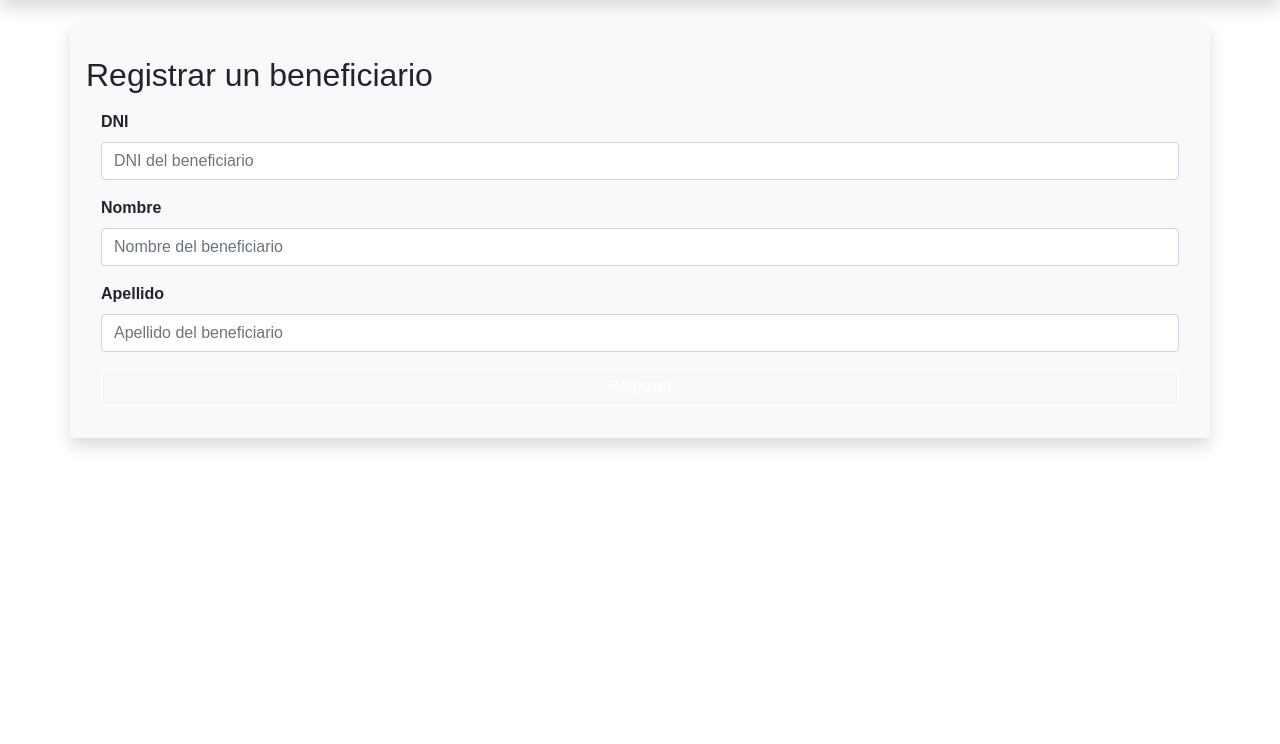
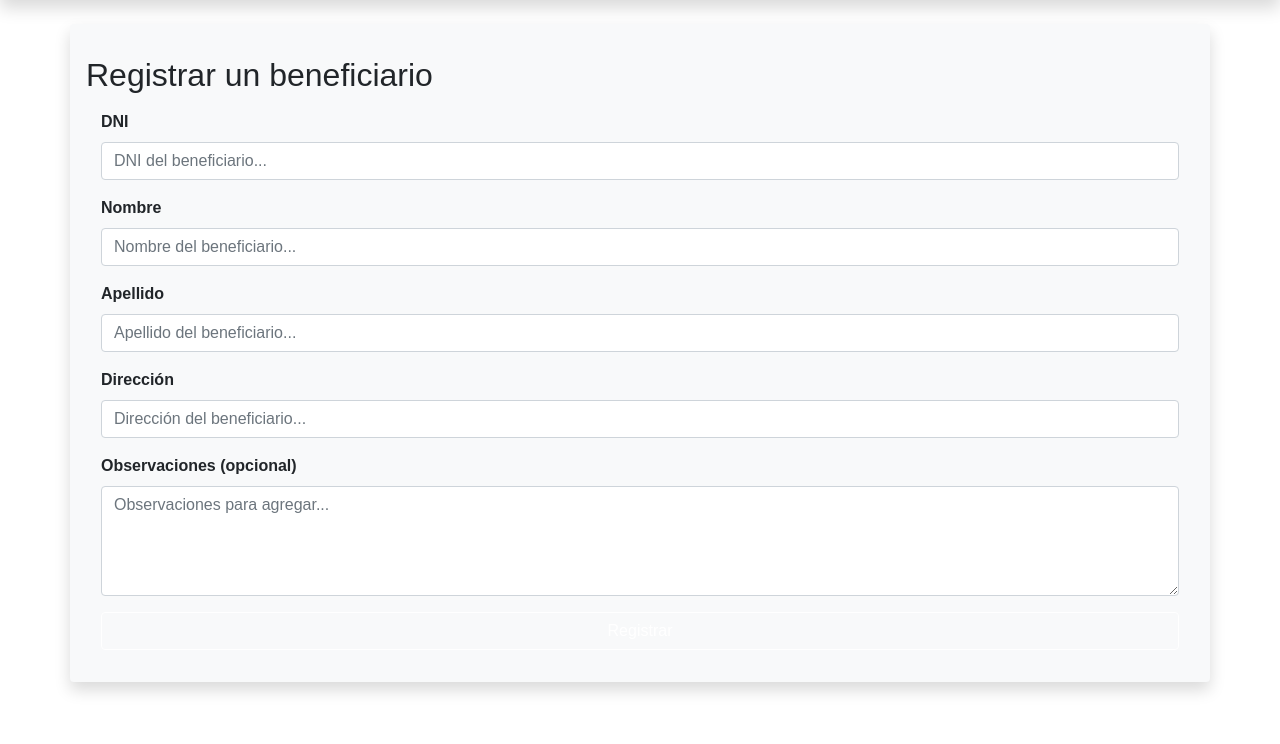
Before and after one commit to lleps/coincido, a Django app: page /beneficiario/ in a window 1280 px wide. Shown: the part 56-800 px from the top of the page. Run offline with Django 3.2, Linux system fonts and the light colour scheme; data that the repository does not hold is empty; some libraries are stand-ins or nearby versions; some web fonts are replaced.

Commit message:
descripcion y observaciones agregado a Beneficiario

```diff
--- a/polls/models.py
+++ b/polls/models.py
@@ -13,7 +13,13 @@ class Beneficiario(models.Model):
     dni = models.IntegerField(help_text="DNI del beneficiario")
     nombre = models.CharField(max_length=80, help_text="Nombre del beneficiario")
     apellido = models.CharField(max_length=80, help_text="Apellido del beneficiario")
+    direccion = models.CharField(max_length=300, help_text="Dirección del beneficiario", default="Direccion linea 1")
+    observaciones = models.CharField(max_length=3000, help_text="Observaciones sobre el beneficiario",
+                                     default="",
+                                     blank=True)
 
+    def __str__(self):
+        return str(self.dni) + " " + str(self.nombre) + " " + str(self.apellido)
 
 
 class Question(models.Model):
--- a/polls/templates/polls/beneficiario.html
+++ b/polls/templates/polls/beneficiario.html
@@ -14,17 +14,27 @@
 
             <div class="form-group">
                 <label for="inputDNI">DNI</label>
-                <input type="number" required class="form-control" id="inputDNI" aria-describedby="emailHelp" placeholder="DNI del beneficiario" name="dni">
+                <input type="number" required class="form-control" id="inputDNI" aria-describedby="emailHelp" placeholder="DNI del beneficiario..." name="dni">
             </div>
             <div class="form-group">
                 <label for="inputNombre">Nombre</label>
-                <input type="text" minlength="2" maxlength="80" required class="form-control" id="inputNombre" placeholder="Nombre del beneficiario" name="nombre">
+                <input type="text" minlength="2" maxlength="80" required class="form-control" id="inputNombre" placeholder="Nombre del beneficiario..." name="nombre">
             </div>
             <div class="form-group">
                 <label for="inputApellido">Apellido</label>
-                <input type="text" minlength="2" maxlength="80" required class="form-control" id="inputApellido" placeholder="Apellido del beneficiario" name="apellido">
+                <input type="text" minlength="2" maxlength="80" required class="form-control" id="inputApellido" placeholder="Apellido del beneficiario..." name="apellido">
             </div>
-
+            <div class="form-group">
+                <label for="inputApellido">Dirección</label>
+                <input type="text" minlength="2" maxlength="300" required class="form-control" id="inputApellido" placeholder="Dirección del beneficiario..." name="direccion">
+            </div>
+            <div class="form-group">
+                <label for="inputApellido">Observaciones (opcional)</label>
+                <textarea
+                        rows="4"
+                        type="text" minlength="" maxlength="3000" class="form-control" id="inputApellido"
+                        placeholder="Observaciones para agregar..." name="observaciones"></textarea>
+            </div>
             <button type="submit" class="btn btn-primary btn-block">Registrar</button>
         </form>
     </div>
--- a/polls/views.py
+++ b/polls/views.py
@@ -104,11 +104,20 @@ def beneficiario(request):
             dni = int(request.POST['dni'])
             nombre = request.POST['nombre']
             apellido = request.POST['apellido']
+            direccion = request.POST['direccion']
+            observaciones = request.POST.get('observaciones', '')
 
             if dni < 100000 or dni > 999999999 or len(nombre) < 3 or len(apellido) < 3:
                 raise ValueError()
 
-            Beneficiario.objects.create(usuario=request.user, dni=dni, nombre=nombre, apellido=apellido)
+            Beneficiario.objects.create(
+                usuario=request.user,
+                dni=dni,
+                nombre=nombre,
+                apellido=apellido,
+                direccion=direccion,
+                observaciones=observaciones
+            )
             return HttpResponseRedirect(reverse('polls:index'))
 
         except (KeyError, ValueError):
```
